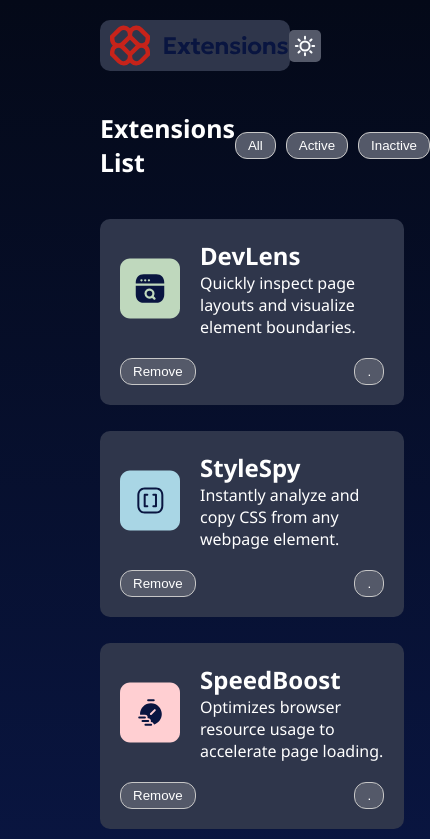
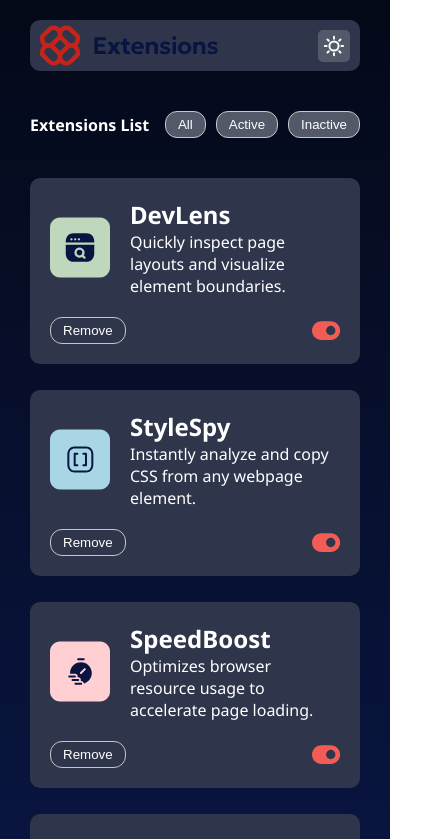
Before and after one commit to egwuatujoy/browser, a React (Create React App) app: page / in a window 390 px wide. Shown: the top 839 px of the page, 430 px wide, since content can reach past the window. Built offline with nearby package versions, Linux system fonts and the light colour scheme.

Commit message:
updated files

```diff
--- a/package.json
+++ b/package.json
@@ -3,6 +3,9 @@
   "version": "0.1.0",
   "private": true,
   "dependencies": {
+    "@fortawesome/fontawesome-svg-core": "^6.7.2",
+    "@fortawesome/free-solid-svg-icons": "^6.7.2",
+    "@fortawesome/react-fontawesome": "^0.2.2",
     "@testing-library/dom": "^10.4.0",
     "@testing-library/jest-dom": "^6.6.3",
     "@testing-library/react": "^16.3.0",
--- a/src/components/Lists.jsx
+++ b/src/components/Lists.jsx
@@ -1,7 +1,17 @@
-import React from "react";
+import React, { useState } from "react";
+import { FontAwesomeIcon } from "@fortawesome/react-fontawesome";
+import { faToggleOff } from "@fortawesome/free-solid-svg-icons";
+import { faToggleOn } from "@fortawesome/free-solid-svg-icons";
 
 const Lists = ({ ext, isOpen }) => {
-  console.log(isOpen);
+  const [toggle, setToggle] = useState(faToggleOn);
+
+  const onToggle = () => {
+    setToggle((prevToggle) =>
+      prevToggle === faToggleOn ? faToggleOff : faToggleOn
+    );
+  };
+
   return (
     <div className={`extension-div ${isOpen ? "bg-color" : ""}`}>
       <div className="extension-details">
@@ -15,8 +25,12 @@ const Lists = ({ ext, isOpen }) => {
       </div>
 
       <div className="buttons">
-        <button className={`${isOpen ? "open-active" : ""}`}>Remove</button>
-        <button>.</button>
+        <button className="btns">Remove</button>
+        <FontAwesomeIcon
+          icon={toggle}
+          className="toggle-on"
+          onClick={onToggle}
+        />
       </div>
     </div>
   );
--- a/src/components/NavBar.jsx
+++ b/src/components/NavBar.jsx
@@ -12,9 +12,7 @@ const NavBar = ({ isOpen }) => {
         {buttons.map((btn) => (
           <button
             onClick={() => setActive(btn)}
-            className={`isActive === btn ? "active-btn" : "" ${
-              isOpen ? "open-active" : ""
-            }`}
+            className={` ${isActive === btn ? "active-btn" : ""}   btn `}
           >
             {btn}
           </button>
--- a/src/index.css
+++ b/src/index.css
@@ -71,7 +71,7 @@ body {
   gap: 10px;
 }
 
-.buttons button {
+.buttons .btn {
   padding: 5px 12px;
   background-color: hsl(226, 11%, 37%);
   border: 0;
@@ -91,6 +91,15 @@ body {
   font-weight: 500;
   font-family: "Noto Sans", sans-serif;
 }
+
+.buttons .btns {
+  padding: 5px 12px;
+  background: none;
+  border: 1px solid hsl(0, 0%, 78%);
+  border-radius: 12px;
+  color: #fff;
+}
+
 .extension-div {
   background-color: hsl(225, 23%, 24%);
   margin-bottom: 10px;
@@ -113,8 +122,16 @@ body {
 .grid-container {
   display: grid;
   grid-template-columns: repeat(3, 1fr);
+  gap: 1rem;
+}
 
-  gap: 1rem;
+.active-btn {
+  background-color: hsl(3, 86%, 64%);
+}
+
+.toggle-on {
+  color: hsl(3, 86%, 64%);
+  font-size: 25px;
 }
 
 @media (max-width: 1400px) {
@@ -128,3 +145,15 @@ body {
     grid-template-columns: repeat(1, 1fr);
   }
 }
+
+@media (max-width: 400px) {
+  body {
+    padding: 20px 30px;
+  }
+
+
+.navs h1 {
+  font-size: 16px;
+}
+
+}
```
Also changed, not shown: 1 other file (tests, documents, lock files or other folders).
